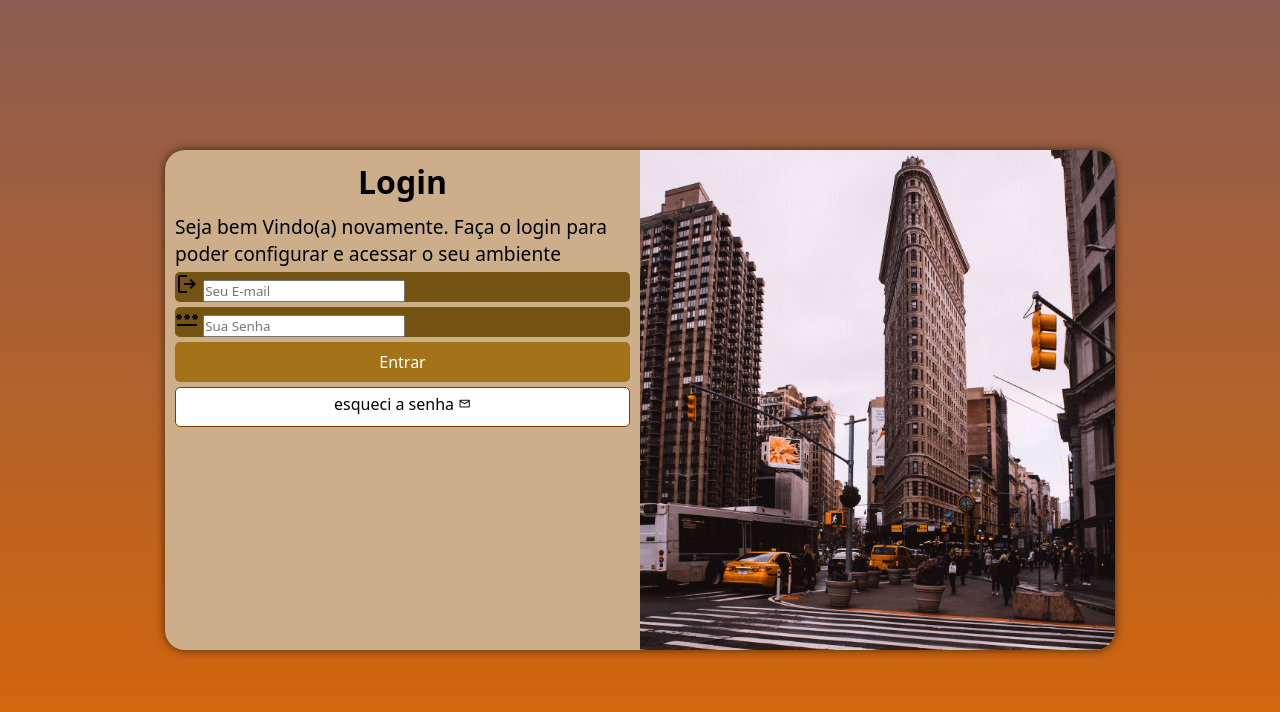
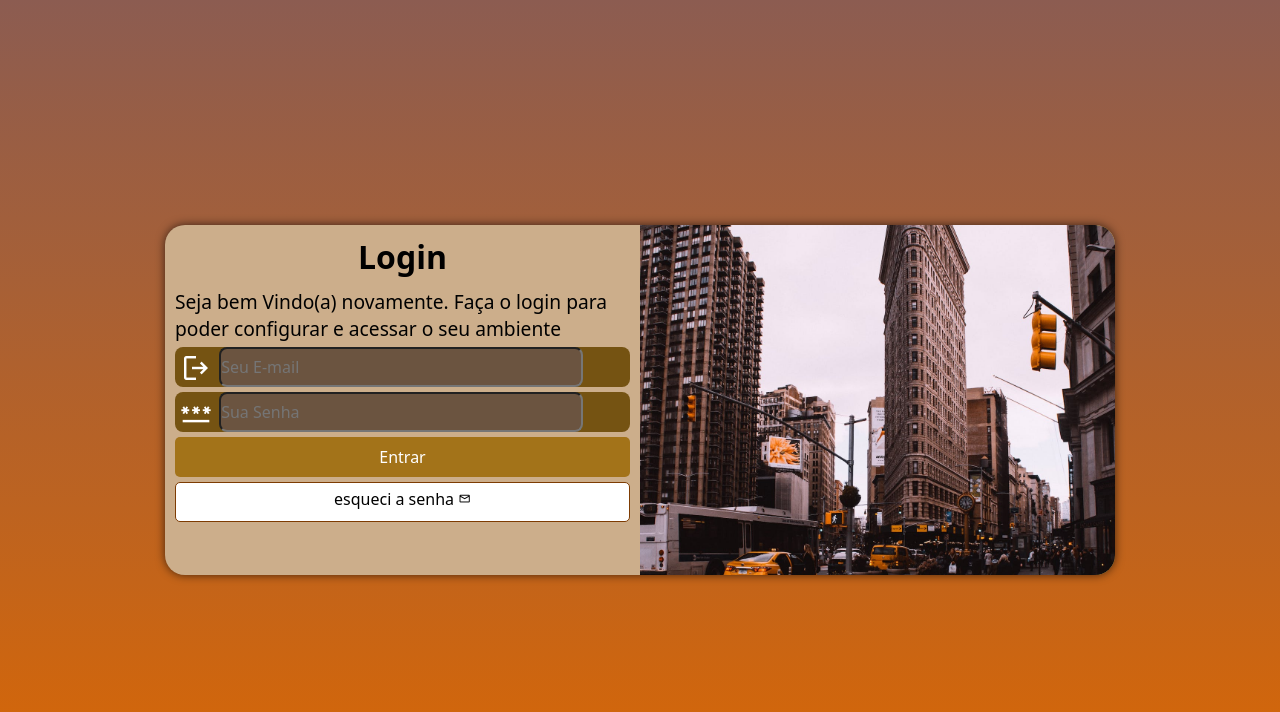
Before and after one commit to Thiagodrumondgr/projeto-login, a plain HTML site: page index.html in a window 1280 px wide. Drawn offline with nearby package versions, Linux system fonts and the light colour scheme.

Commit message:
atualização final

```diff
--- a/estilos/media-query.css
+++ b/estilos/media-query.css
@@ -8,6 +8,7 @@ body{
 }
     section#login{
     width: 80vw;
+    height:290px ;
 }
 section#login > div#imagem{
     float: left;
@@ -26,6 +27,7 @@ section#login > div#formulario{
     }
     section#login{
         width: 950px;
+        height: 350px;
     }
     section#login > div#imagem{
         float: right;
--- a/estilos/style.css
+++ b/estilos/style.css
@@ -28,7 +28,7 @@ section#login{
     position: absolute;
     top: 50%;
     left: 50%;
-    transform: translate(-50%, -50%);
+
     background-color: rgb(204, 174, 139);
     width: 250px;
     height: 500px;
@@ -38,6 +38,7 @@ section#login{
     box-shadow: 0px 0px 10px rgba(0, 0, 0, 0.651);
     transition: width .3s, height .3s;
     transition-timing-function: ease;
+    transform: translate(-50%, -50%);
 }
 section#login > div#imagem{
     display: block;
@@ -77,12 +78,35 @@ form > div.campo{
     background-color:rgb(117, 83, 18) ;
     display: block;
     width: 100%;
-  border-radius: 5px;
+    height: 40px;
+  border-radius: 8px;
   margin: 5px 0px;
 
 }
 div.campo > label{
     display: none;
+}
+div.campo > span{
+    color: white;
+   ;
+    font-size: 2em;
+    width: 40px;
+    padding: 5px;
+}
+div.campo > input{
+    background-color: #6b5440;
+    font-size: 1em;
+    height: 100%;
+    border-radius: 8px;
+    position: relative;
+    top: -10px;
+    width:80%;
+    transform: translateY(-1px);
+
+}
+
+div.campo > input:focus-within{
+    background-color: white;
 }
 
 form > a.botao{
```
